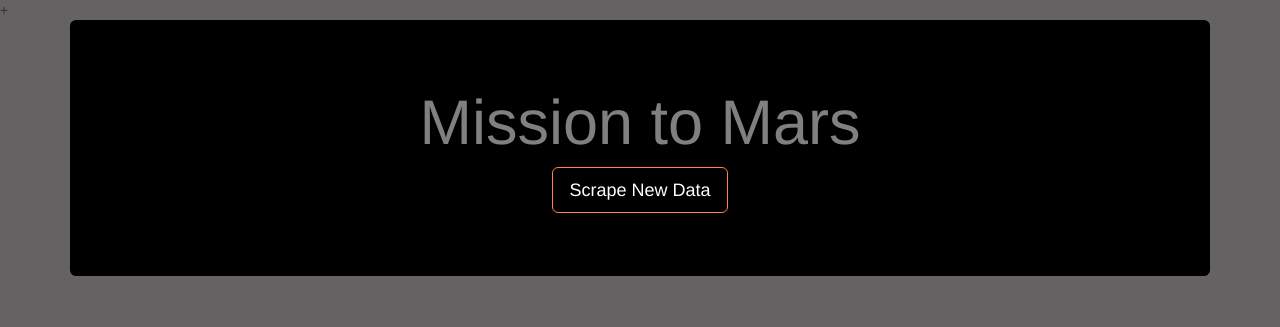
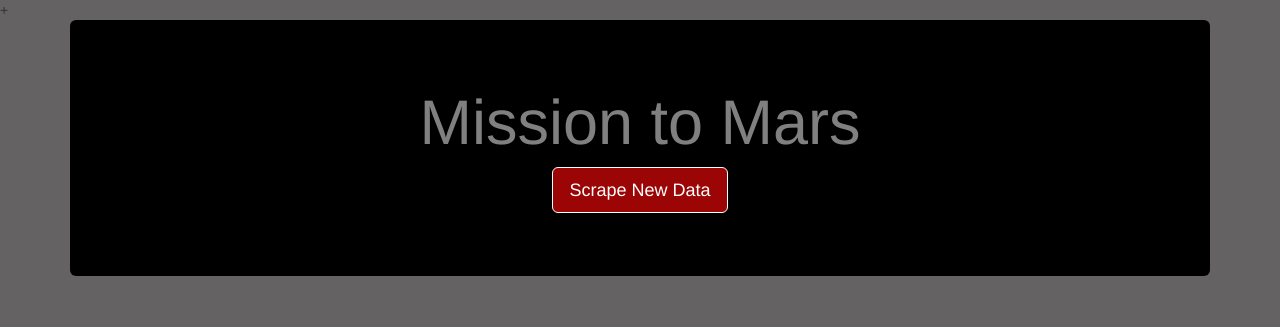
Before and after one commit to ftrbrum/Mission-to-Mars, a Flask app: page / in a window 1280 px wide. Shown: the top 327 px of the page. Run offline with Flask 2, Linux system fonts and the light colour scheme; data that the repository does not hold is empty; some libraries are stand-ins or nearby versions.

Commit message:
challenge

```diff
--- /dev/null
+++ b/static/css/style.css
@@ -0,0 +1,21 @@
+
+
+h4, h2, p {
+  color: white;
+}
+.btn{
+  background-color: rgb(156, 5, 5);
+  border-color: white;
+}
+.jumbotron {
+  background-color: black ;
+  color:grey;
+}
+body {
+  background-color: rgb(100, 98, 98);
+}
+
+tr,td,th {
+  background-color:black;
+  color:grey
+  }
--- a/templates/index.html
+++ b/templates/index.html
@@ -9,34 +9,11 @@
       rel="stylesheet"
       href="https://maxcdn.bootstrapcdn.com/bootstrap/3.3.7/css/bootstrap.min.css"
     />
-    <!-- <link
-        rel="stylesheet"
-        href= "{{ url_for('static', filename='styles/style.css') }}"
-    />
+
     <link
     rel="stylesheet"
-    href= ".\static\styles\style.css"
-    />  -->
-
-<style>
-
-    .btn{
-      background-color: black;
-      border-color: coral;
-    }
-    .jumbotron {
-      background-color: black ;
-      color:grey;
-    }
-    body {
-      background-color: rgb(100, 98, 98);
-    }
-
-    tr,td,th {
-      background-color:black;
-      color:grey
-      }
-</style>
+    href= "..\static\css\style.css"
+    />
 
   </head>
   <body>
```
Also changed, not shown: 1 other file.
